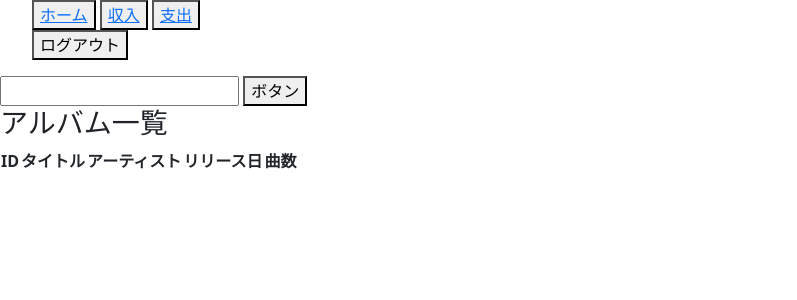
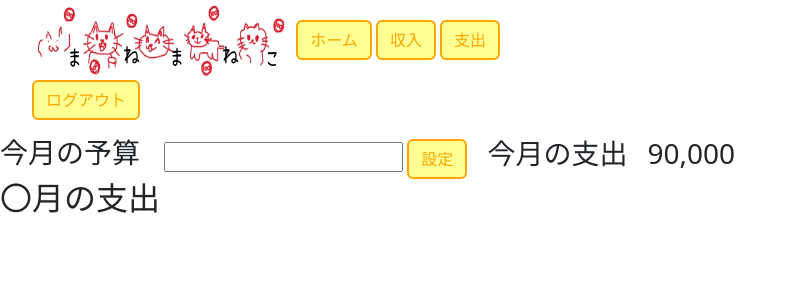
Before and after one commit to konkaisei/e_team, a Spring Boot app: page /albums in a window 1280 px wide. Shown: the top 300 px of the page, without its empty margins (0-797 px from the left). Run offline with Spring Boot 4, Linux system fonts and the light colour scheme; the visitor is signed in with stand-in values (Sample User, id 1); data that the repository does not hold is empty; some of the project's set-up classes (security, data sources, template engines, error pages and the like) are left out, and stand-ins take their place; some libraries are stand-ins or nearby versions.

Commit message:
ホーム

```diff
--- a/music-management/src/main/java/com/example/music_management/security/SecurityConfig.java
+++ b/music-management/src/main/java/com/example/music_management/security/SecurityConfig.java
@@ -14,7 +14,7 @@ public class SecurityConfig {
     public SecurityFilterChain securityFilterChain(HttpSecurity http) throws Exception {
         http
             .authorizeHttpRequests(request -> request
-                .requestMatchers("/register","/login","/error","/img/**","/css").permitAll()
+                .requestMatchers("/register", "/login", "/error", "/css/**", "/img/**").permitAll()
                 .anyRequest().authenticated())
             .formLogin(login -> login
                 .loginProcessingUrl("/login")
--- a/music-management/src/main/resources/static/css/login.css
+++ b/music-management/src/main/resources/static/css/login.css
@@ -1,6 +1,4 @@
-button{
-background-color:#ffff93;
+
+body{
+    background-color: rgb(255, 255, 255);
 }
-a{
-background-color:#ffff93;
-}
--- a/music-management/src/main/resources/templates/album/album-list.html
+++ b/music-management/src/main/resources/templates/album/album-list.html
@@ -3,11 +3,24 @@
     <head th:replace="~{layout :: head(アルバム一覧)}"></head>
     <body>
         <div th:replace="~{layout :: header}"></div>
+        <div style="display: flex;  align-items: center;">
+            <div style="display: flex;">
+                <form th:action="@{/budget}" method="get">
+                    <h3 style="display: inline-block;margin-right: 20px">今月の予算</h3>
+                    <input type="text">
+                    <button type="submit"class="btn btn-primary"style="margin-right: 20px;color:#ffa500;background-color:#ffff93;border:2px solid #ffa500;">設定</button>
+                </form>
+            </div>
+            <div style="display: flex;">
+                <h3 style="margin-right: 20px;">今月の支出</h3>
+                <h3>90,000</h3>
+            </div>
+        </div>
         <div>
             <div th:if="${error}" th:text="${error}" style="color:red">sample message</div>
         </div>
-        <h3>アルバム一覧</h3>
-        <table>
+        <h2>〇月の支出</h2>
+        <!-- <table>
             <thead>
                 <tr>
                     <th>ID</th>
@@ -35,6 +48,6 @@
                     </td>
                 </tr>
             </tbody>
-        </table>
+        </table> -->
     </body>
 </html>
--- a/music-management/src/main/resources/templates/layout.html
+++ b/music-management/src/main/resources/templates/layout.html
@@ -4,25 +4,23 @@
         <meta charset="UTF-8">
         <title th:text="${title}">Title</title>
         <link href="https://cdn.jsdelivr.net/npm/bootstrap@5.3.3/dist/css/bootstrap.min.css" rel="stylesheet">
+        <link rel="stylesheet" th:href="@{/css/login.css}">
     </head>
     <body>
-    <div th:fragment="header">
+    <div th:fragment="header" style="margin-left: 0px;">
         <header>
-        <ul>
-            <button sec:authorize="isAuthenticated()"><a th:href="@{/albums}">ホーム</a></button>
-            <button sec:authorize="isAuthenticated()"><a th:href="@{/albums/new}">収入</a></button>
-            <button sec:authorize="isAuthenticated()"><a th:href="@{/albums/new}">支出</a></button>
+        <ul style="left: 0px;">
+            <img th:src="@{/img/logo.png}"alt="ロゴ" style="width: 260px; height: 80px;left: 50%;">
+            <button sec:authorize="isAuthenticated()"class="btn btn-primary"style="background-color:#ffff93;border:2px solid #ffa500;"><a th:href="@{/albums}"style="Text-decoration: none;color:#ffa500;">ホーム</a></button>
+            <button sec:authorize="isAuthenticated()"class="btn btn-primary"style="background-color:#ffff93;border:2px solid #ffa500;"><a th:href="@{/albums/new}"style="Text-decoration: none;color:#ffa500;">収入</a></button>
+            <button sec:authorize="isAuthenticated()"class="btn btn-primary"style="background-color:#ffff93;border:2px solid #ffa500;"><a th:href="@{/albums/new}"style="Text-decoration: none;color:#ffa500;">支出</a></button>
             <div sec:authorize="isAuthenticated()">
                 <form th:action="@{/logout}" method="post">
-                    <button type="submit">ログアウト</button>
+                    <button type="submit"class="btn btn-primary"style="margin-right: 20px;color:#ffa500;background-color:#ffff93;border:2px solid #ffa500;">ログアウト</button>
                 </form>
             </div>
         </ul>
         </header>
-        <form th:action="@{/budget}" method="get">
-            <input type="text">
-    <button type="submit">ボタン</button>
-        </form>
     </div>
     </body>
-    </html>
+</html>
--- a/music-management/src/main/resources/templates/login.html
+++ b/music-management/src/main/resources/templates/login.html
@@ -1,7 +1,6 @@
 <!DOCTYPE html>
 <html lang="ja" xmlns:th="http://www.thymeleaf.org">
 <head th:replace="~{layout :: head(ログイン)}">
-<link rel="stylesheet" href="css/login.css">
 </head>
 <body>
   <div class="container mt-4 mb-4">
```
